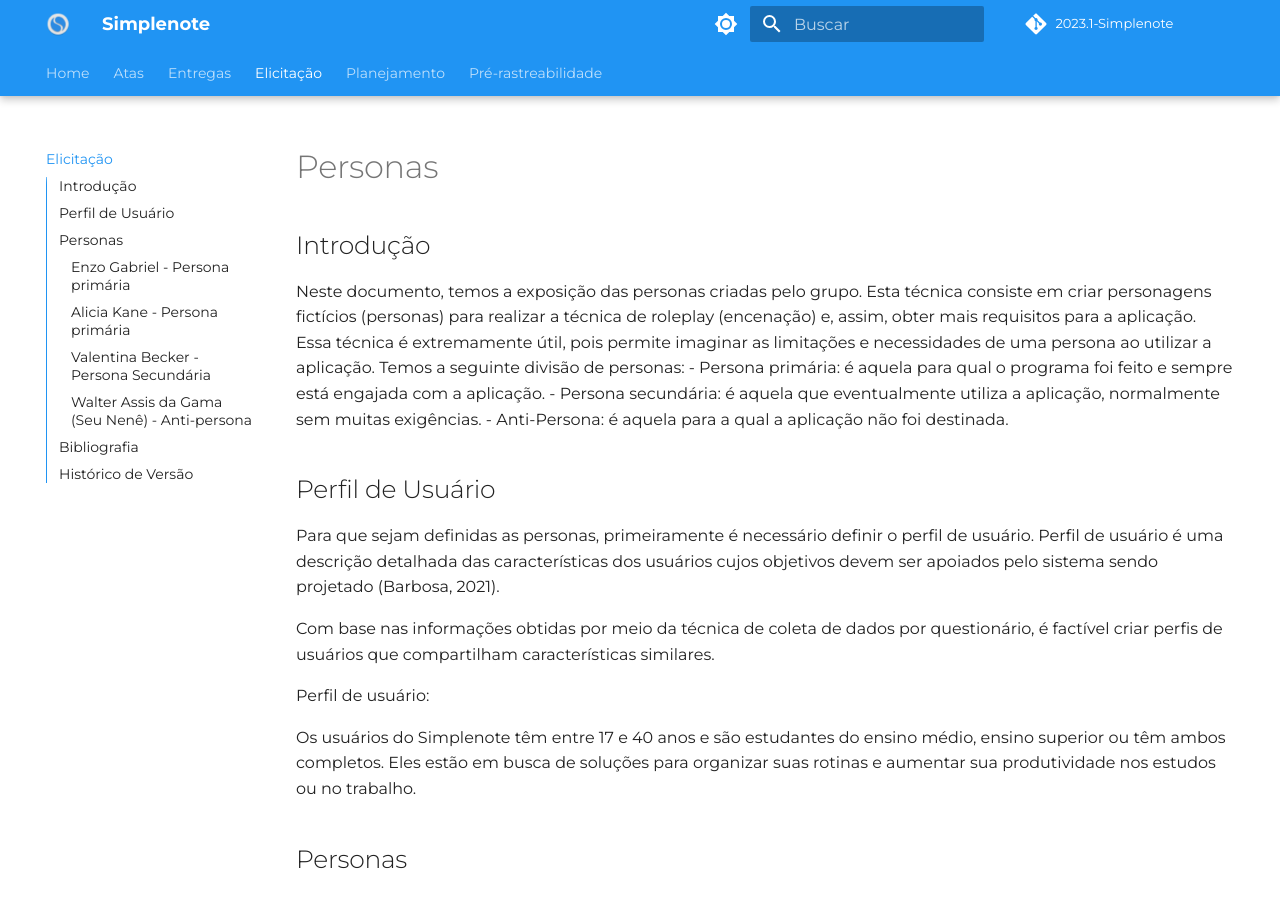
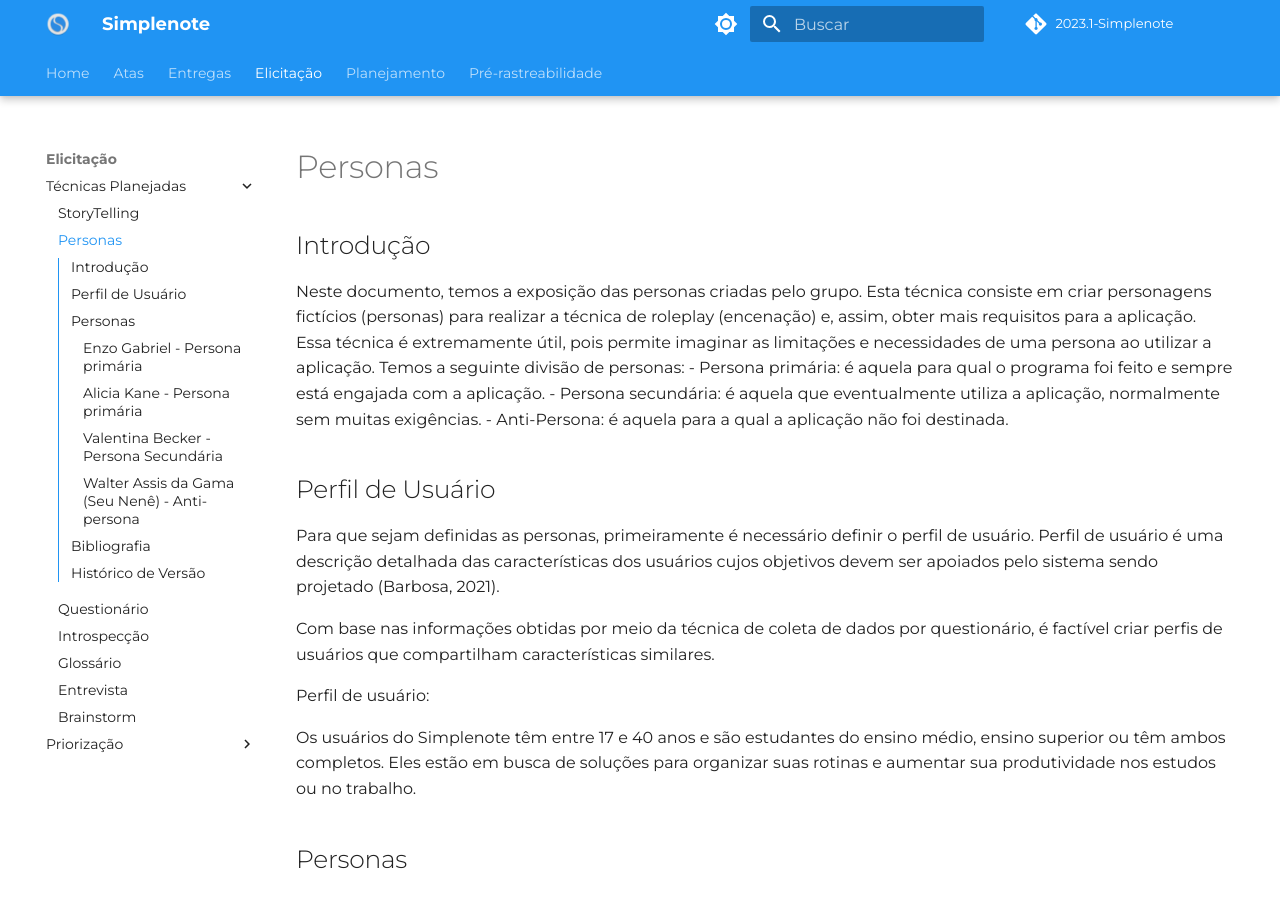
Before and after one commit to Requisitos-de-Software/2023.1-Simplenote, an MkDocs documentation site: the page built from docs/elicitacao/personas.md, in a window 1280 px wide and 900 px high. Built offline with MkDocs 1.6.1 and Material for MkDocs 9.7.7, drawn with Linux system fonts in a browser that asks for light colours; some web fonts are replaced; comment, search, counter and statistics services are not loaded.

Commit message:
#17 Arrumando imagens personas.md

```diff
--- a/docs/elicitacao/personas.md
+++ b/docs/elicitacao/personas.md
@@ -21,7 +21,7 @@
 
 <div align="center">
 
-<img src="./img/enzo.png" width="300" height="300">
+<img src="../img/enzo.png" width="300" height="300">
 </div>
 <div align="center">
 <figcaption align='center'>
@@ -61,7 +61,7 @@
 ### Alicia Kane - Persona primária
 
 <div align="center">
-<img src="./img/alicia.png" width="300" height="300">
+<img src="../img/alicia.png" width="300" height="300">
 </div>
 <div align="center">
 <figcaption align='center'>
@@ -101,7 +101,7 @@
 ### Valentina Becker - Persona Secundária
 
 <div align="center">
-<img src="./img/valentina.png" width="300" height="300">
+<img src="../img/valentina.png" width="300" height="300">
 </div>
 <div align="center">
 <figcaption align='center'>
@@ -140,7 +140,7 @@
 
 <div align="center">
 
-<img src="./img/seu-nene.png" width="350" height="300">
+<img src="../img/seu-nene.png" width="350" height="300">
 </div>
 <div align="center">
 <figcaption align='center'>
--- a/mkdocs.yml
+++ b/mkdocs.yml
@@ -13,46 +13,58 @@
   favicon: img/Simplenote-48.png
 
   features:
-    - toc.integrate
-    - navigation.tabs
-    - navigation.tabs.sticky
+  - toc.integrate
+  - navigation.tabs
+  - navigation.tabs.sticky
 
   palette:
-    # Palette toggle for light mode
-    - scheme: default
-      primary: blue
-      toggle:
-        icon: material/brightness-7
-        name: Dark mode
+  # Palette toggle for light mode
+  - scheme: default
+    primary: blue
+    toggle:
+      icon: material/brightness-7
+      name: Dark mode
 
-    # Palette toggle for dark mode
-    - scheme: slate
-      primary: blue
-      toggle:
-        icon: material/brightness-4
-        name: Light mode
+  # Palette toggle for dark mode
+  - scheme: slate
+    primary: blue
+    toggle:
+      icon: material/brightness-4
+      name: Light mode
 
   font:
     text: "Montserrat"
     code: "sans-serif"
 
 markdown_extensions:
-  - attr_list
-  - pymdownx.emoji:
-      emoji_index: !!python/name:materialx.emoji.twemoji
-      emoji_generator: !!python/name:materialx.emoji.to_svg
+- attr_list
+- pymdownx.emoji:
+    emoji_index: !!python/name:materialx.emoji.twemoji
+    emoji_generator: !!python/name:materialx.emoji.to_svg
 
 nav:
-  - Home: index.md
-  - Atas: atas.md
-  - Entregas: entregas.md
-  - Elicitação: elicitacao/personas.md
-  - Planejamento:
-      - Cronograma pretendido: planejamento/cronograma.md
-      - Cronograma realizado: planejamento/cronograma_realizado.md
-      - Ferramentas: planejamento/ferramentas.md
-      - Metodologias: planejamento/metodologias.md
-      - Aplicativo Selecionado: planejamento/Aplicativo Selecionado.md
-  - Pré-rastreabilidade:
-      - Escolha do aplicativo: pré-rastreabilidade/escolha_rp.md
-      - Rich Picture: pré-rastreabilidade/rich_picture.md
+- Home: index.md
+- Atas: atas.md
+- Entregas: entregas.md
+- Elicitação:
+  - Técnicas Planejadas:
+    - StoryTelling: elicitacao/storytelling.md
+    - Personas: elicitacao/personas.md
+    - Questionário: elicitacao/questionario.md
+    - Introspecção: elicitacao/Introspecção.md
+    - Glossário: elicitacao/glossario.md
+    - Entrevista: elicitacao/entrevista.md
+    - Brainstorm: elicitacao/brainstorm.md
+  - Priorização:
+    - MosCoW: elicitacao/Priorização/MoScoW.md
+    - First Things First (FTF): elicitacao/Priorização/FirstthingsFirst.md
+    - Escala de Três Níveis: elicitacao/Priorização/ThreeLevelScale.md
+
+- Planejamento:
+  - Cronograma pretendido: planejamento/cronograma.md
+  - Cronograma realizado: planejamento/cronograma_realizado.md
+  - Ferramentas: planejamento/ferramentas.md
+  - Metodologias: planejamento/metodologias.md
+  - Aplicativo Selecionado: planejamento/Aplicativo Selecionado.md
+- Pré-rastreabilidade:
+  - Rich Picture: pré-rastreabilidade/rich_picture.md
```
